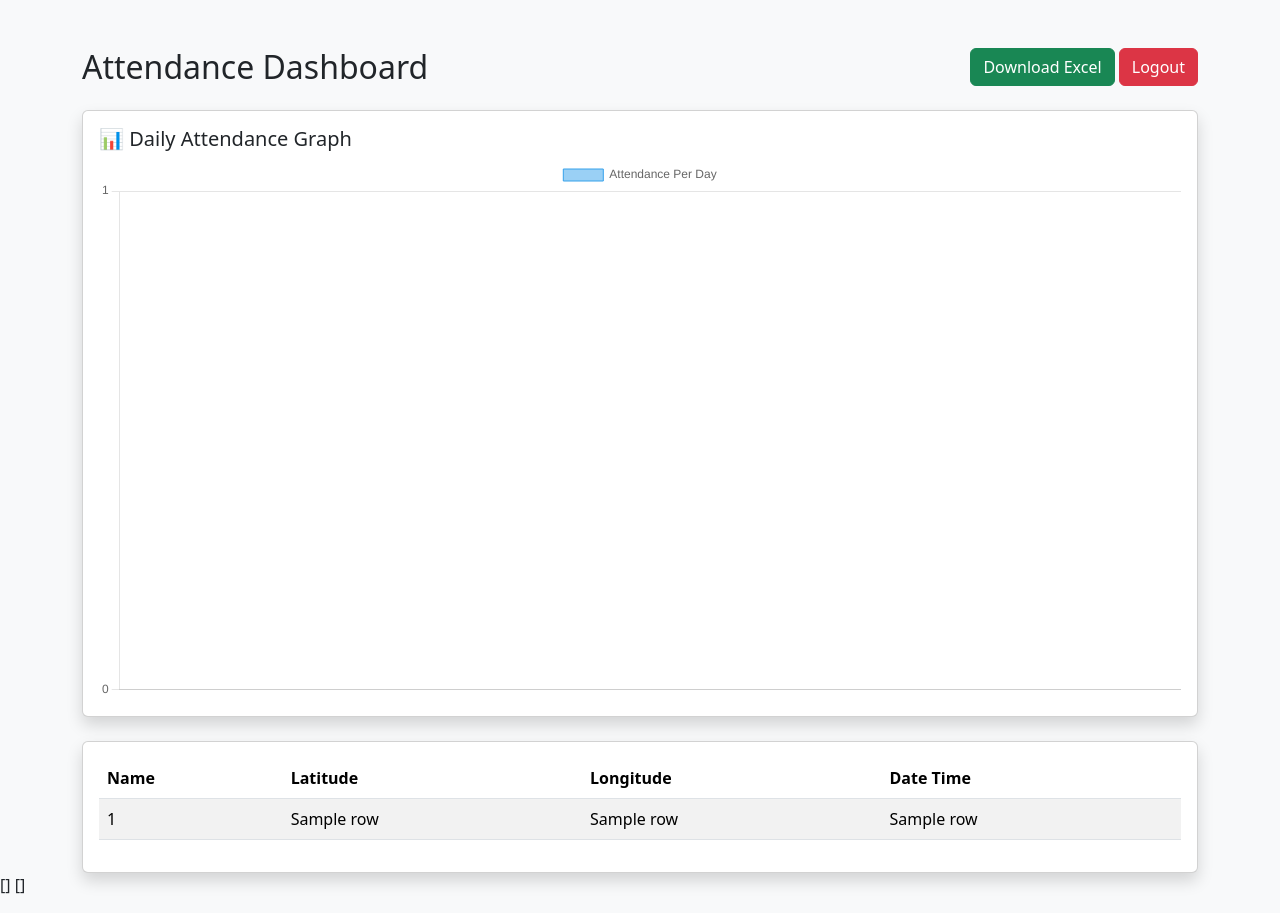
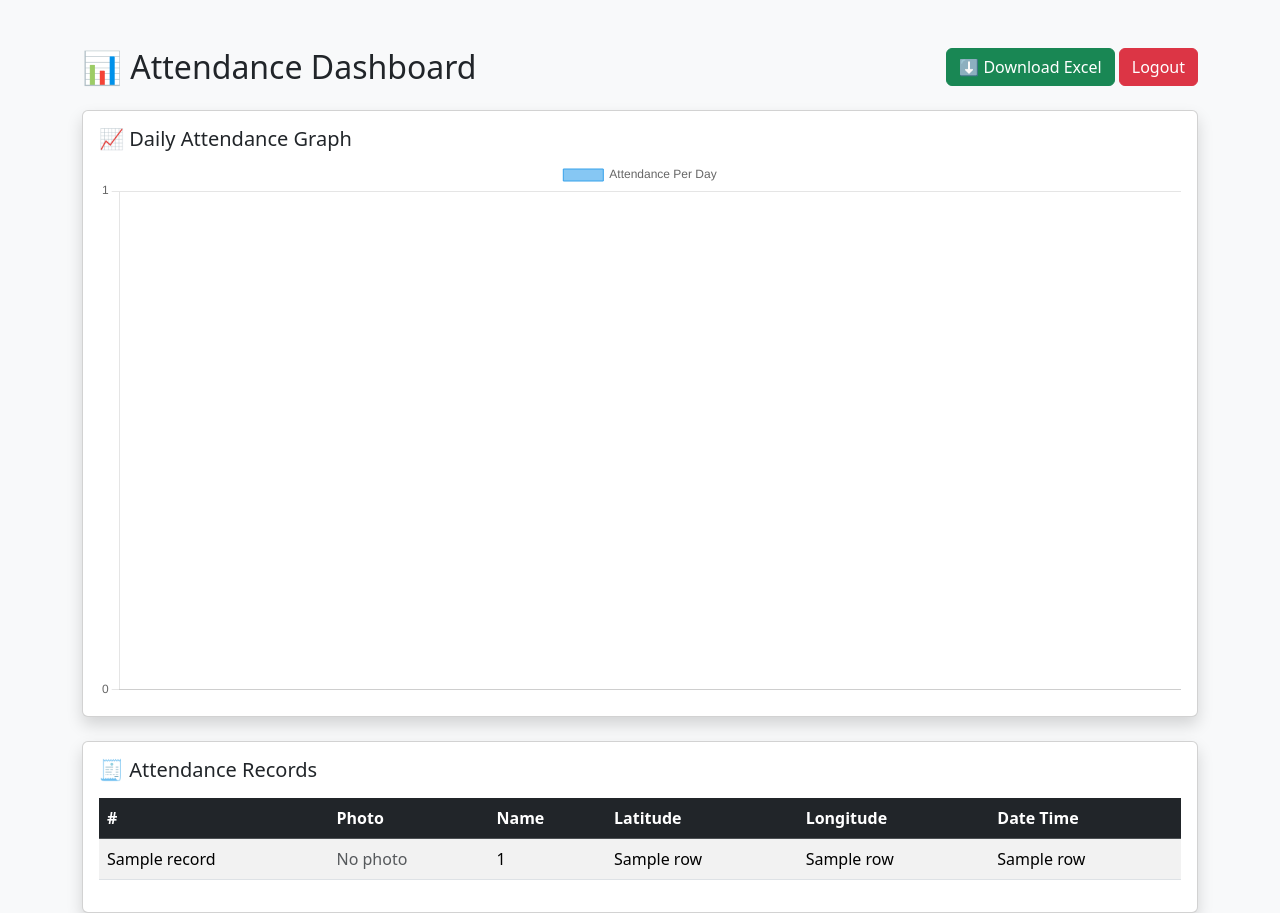
Before and after one commit to shreyashghawdeee23-cloud/attendance-system, a Flask app: template templates/dashboard.html in a window 1280 px wide. Run offline with Flask 3, Linux system fonts and the light colour scheme; the template is opened without the code that fills it: most values are stand-ins (such as "Sample title", 1, 10 or a date in 2020); parts of the project's set-up code (start-up, migrations or seed data) failed here and were passed over.

Commit message:
add photo thumbnail in dashboard

```diff
--- a/app.py
+++ b/app.py
@@ -9,6 +9,10 @@ from flask import Flask, render_template, request, jsonify, redirect, session, s
 import io
 
 app = Flask(__name__)
+import base64
+
+UPLOAD_FOLDER = 'static/photos'
+os.makedirs(UPLOAD_FOLDER, exist_ok=True)
 app.secret_key = "supersecretkey"
 
 # ==============================
@@ -37,6 +41,7 @@ def init_db():
             latitude REAL NOT NULL,
             longitude REAL NOT NULL,
             datetime TEXT NOT NULL
+            photo TEXT
         )
     ''')
     conn.commit()
@@ -110,11 +115,21 @@ def mark_attendance():
         conn.close()
         return jsonify({"status": "duplicate"})
 
+    # Photo Save
+    photo_filename = ""
+    photo = data.get('photo')
+    if photo:
+        photo_data = photo.split(',')[1]
+        photo_bytes = base64.b64decode(photo_data)
+        photo_filename = f"{name}_{today_date}.jpg"
+        with open(f"static/photos/{photo_filename}", 'wb') as f:
+            f.write(photo_bytes)
+
     # Save Attendance
     cursor.execute('''
-        INSERT INTO attendance (name, latitude, longitude, datetime)
-        VALUES (?, ?, ?, ?)
-    ''', (name, lat, lon, current_datetime))
+        INSERT INTO attendance (name, latitude, longitude, datetime, photo)
+        VALUES (?, ?, ?, ?, ?)
+    ''', (name, lat, lon, current_datetime, photo_filename))
 
     conn.commit()
     conn.close()
--- a/templates/dashboard.html
+++ b/templates/dashboard.html
@@ -10,22 +10,27 @@
 <div class="container mt-5">
 
     <div class="d-flex justify-content-between mb-3">
-        <h2>Attendance Dashboard</h2>
+        <h2>📊 Attendance Dashboard</h2>
         <div>
-            <a href="/download" class="btn btn-success">Download Excel</a>
+            <a href="/download" class="btn btn-success">⬇ Download Excel</a>
             <a href="/logout" class="btn btn-danger">Logout</a>
         </div>
     </div>
 
+    <!-- Graph -->
     <div class="card shadow p-3 mb-4">
-        <h5>📊 Daily Attendance Graph</h5>
+        <h5>📈 Daily Attendance Graph</h5>
         <canvas id="attendanceChart"></canvas>
     </div>
 
+    <!-- Attendance Table -->
     <div class="card shadow p-3">
-        <table class="table table-striped">
-            <thead>
+        <h5 class="mb-3">🧾 Attendance Records</h5>
+        <table class="table table-striped table-hover">
+            <thead class="table-dark">
                 <tr>
+                    <th>#</th>
+                    <th>Photo</th>
                     <th>Name</th>
                     <th>Latitude</th>
                     <th>Longitude</th>
@@ -33,8 +38,17 @@
                 </tr>
             </thead>
             <tbody>
-                {% for row in records %}
+                {% for i, row in records %}
                 <tr>
+                    <td>{{ i }}</td>
+                    <td>
+                        {% if row[4] %}
+                        <img src="/static/photos/{{ row[4] }}" width="50" height="50"
+                             style="border-radius:50%; object-fit:cover;">
+                        {% else %}
+                        <span class="text-muted">No photo</span>
+                        {% endif %}
+                    </td>
                     <td>{{ row[0] }}</td>
                     <td>{{ row[1] }}</td>
                     <td>{{ row[2] }}</td>
@@ -47,15 +61,11 @@
 
 </div>
 
-{{ labels | tojson | safe }}
-{{ values | tojson | safe }}
-
 <script>
     const chartLabels = {{ labels | tojson | safe }};
     const chartValues = {{ values | tojson | safe }};
 
     const ctx = document.getElementById('attendanceChart').getContext('2d');
-
     new Chart(ctx, {
         type: 'bar',
         data: {
@@ -63,18 +73,15 @@
             datasets: [{
                 label: 'Attendance Per Day',
                 data: chartValues,
+                backgroundColor: 'rgba(54, 162, 235, 0.6)',
+                borderColor: 'rgba(54, 162, 235, 1)',
                 borderWidth: 1
             }]
         },
         options: {
             responsive: true,
             scales: {
-                y: {
-                    beginAtZero: true,
-                    ticks: {
-                        precision: 0
-                    }
-                }
+                y: { beginAtZero: true, ticks: { precision: 0 } }
             }
         }
     });
```
